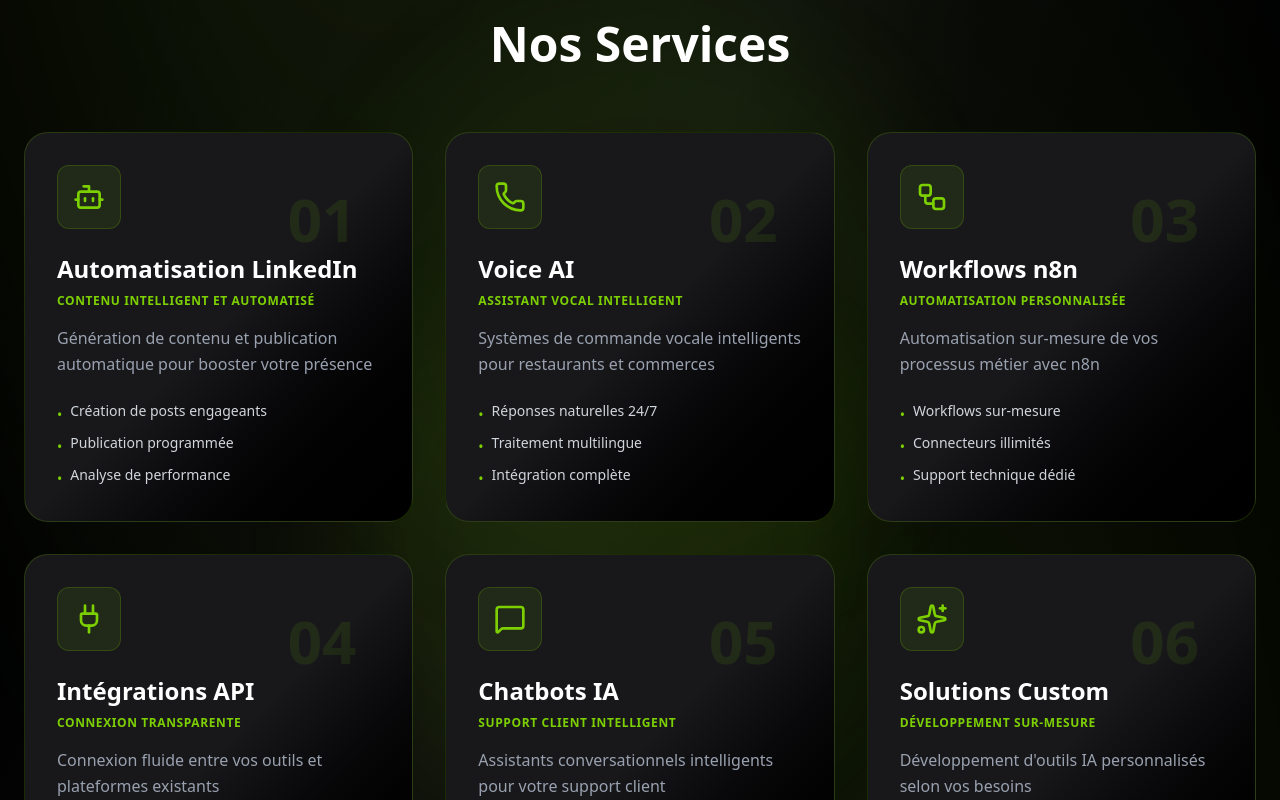
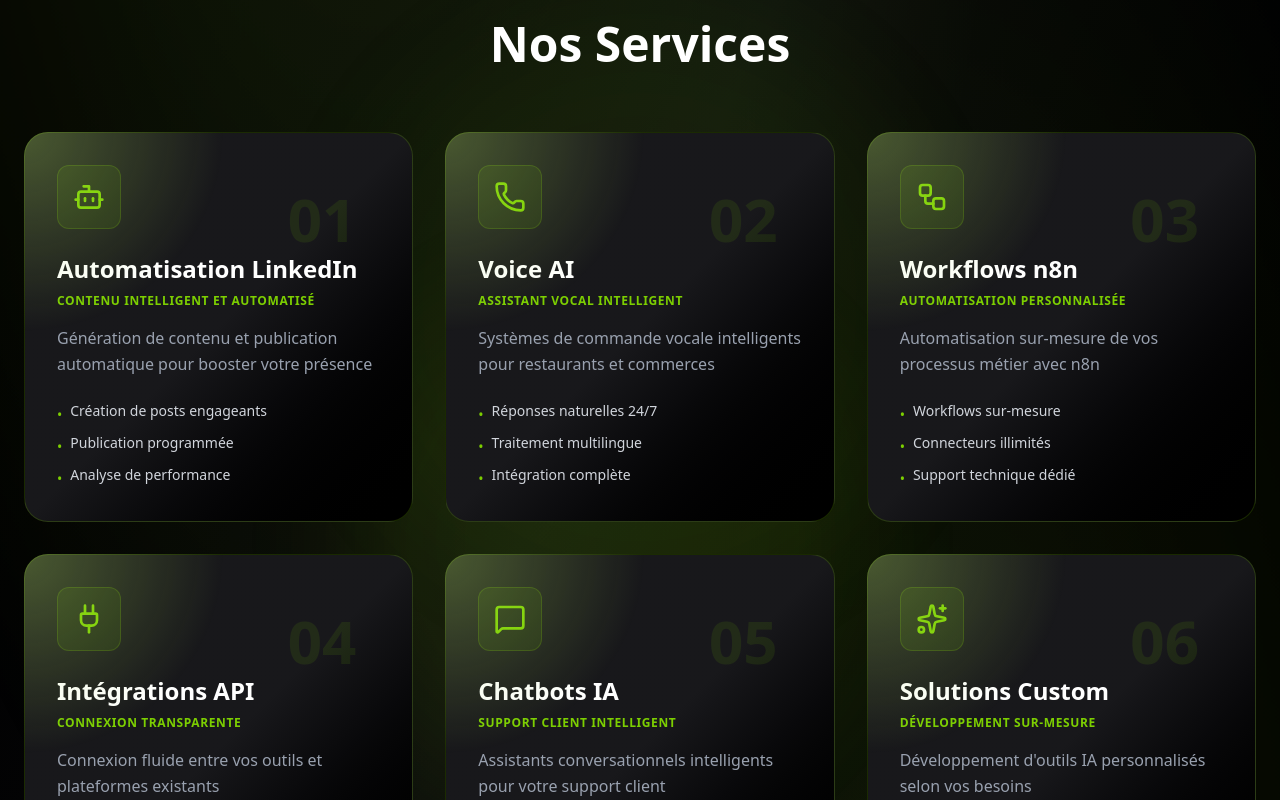
Before and after one commit to callo13/inferia, a React (Vite) app: page / in a window 1280 px wide. Shown: the part 1140-1940 px from the top of the page. Built offline with nearby package versions, Linux system fonts and the light colour scheme.

Commit message:
Spotlight for card

```diff
--- a/src/components/TiltedCard.jsx
+++ b/src/components/TiltedCard.jsx
@@ -17,8 +17,11 @@ export default function TiltedCard({
   const rotateX = useSpring(useMotionValue(0), springValues);
   const rotateY = useSpring(useMotionValue(0), springValues);
   const scale = useSpring(1, springValues);
+  const x = useMotionValue(0);
+  const y = useMotionValue(0);
 
   const [lastY, setLastY] = useState(0);
+  const [mousePosition, setMousePosition] = useState({ x: 0, y: 0 });
 
   function handleMouse(e) {
     if (!ref.current) return;
@@ -32,6 +35,13 @@ export default function TiltedCard({
 
     rotateX.set(rotationX);
     rotateY.set(rotationY);
+
+    // Position du spotlight qui suit la souris
+    const mouseX = e.clientX - rect.left;
+    const mouseY = e.clientY - rect.top;
+    x.set(mouseX);
+    y.set(mouseY);
+    setMousePosition({ x: mouseX, y: mouseY });
 
     const velocityY = offsetY - lastY;
     setLastY(offsetY);
@@ -64,6 +74,13 @@ export default function TiltedCard({
         }}
       >
         {children}
+        {/* Spotlight lime qui suit la souris - au-dessus du contenu */}
+        <div
+          className="pointer-events-none absolute inset-0 rounded-3xl overflow-hidden z-20"
+          style={{
+            background: `radial-gradient(400px circle at ${mousePosition.x}px ${mousePosition.y}px, rgba(190, 242, 100, 0.3), transparent 50%)`
+          }}
+        />
       </motion.div>
     </div>
   );
```
